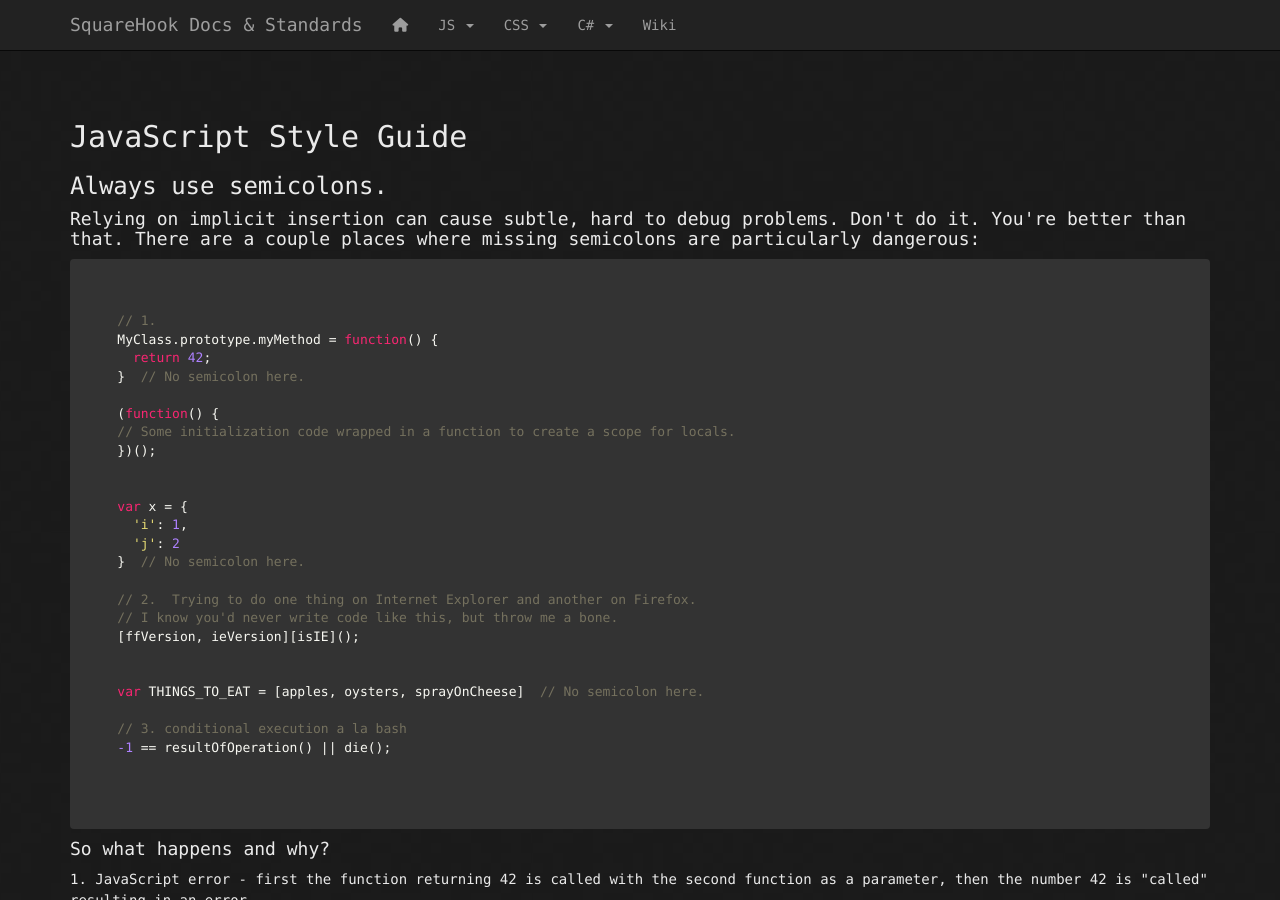
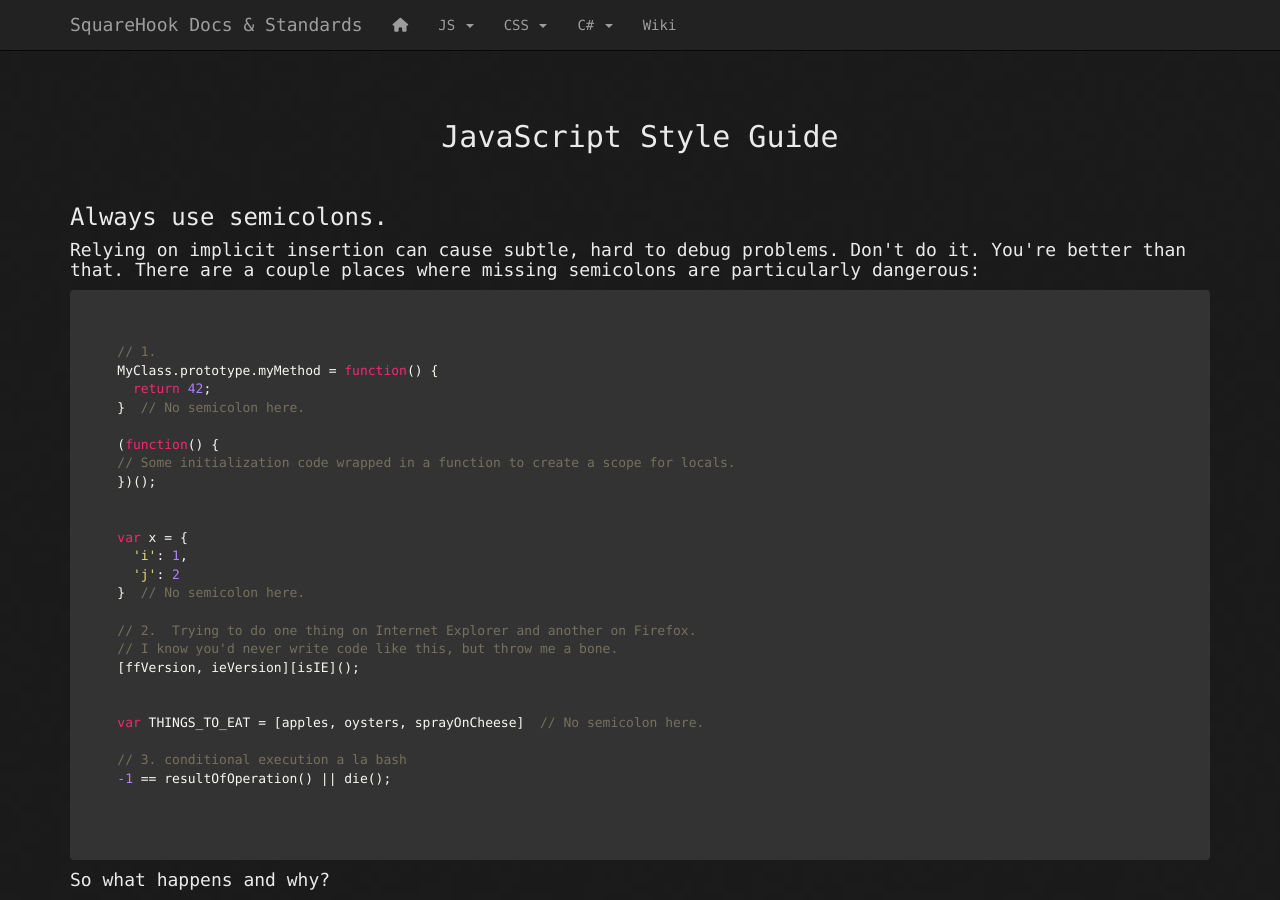
Before and after one commit to SquareHook/SquareHook.github.io, a Jekyll site: the page built from standards/js.html, in a window 1280 px wide and 900 px high. Built offline with Jekyll 4.4.1, drawn with Linux system fonts in a browser that asks for light colours; nearby versions of some CDN libraries.

Commit message:
Update js.html

```diff
--- a/standards/js.html
+++ b/standards/js.html
@@ -2,7 +2,8 @@
 layout: default
 title: JavaScript Code Standards
 ---
-<h2> JavaScript Style Guide</h2>
+<h2 class="text-center"> JavaScript Style Guide</h2>
+<br>
 
 <h3>
 Always use semicolons.
```
